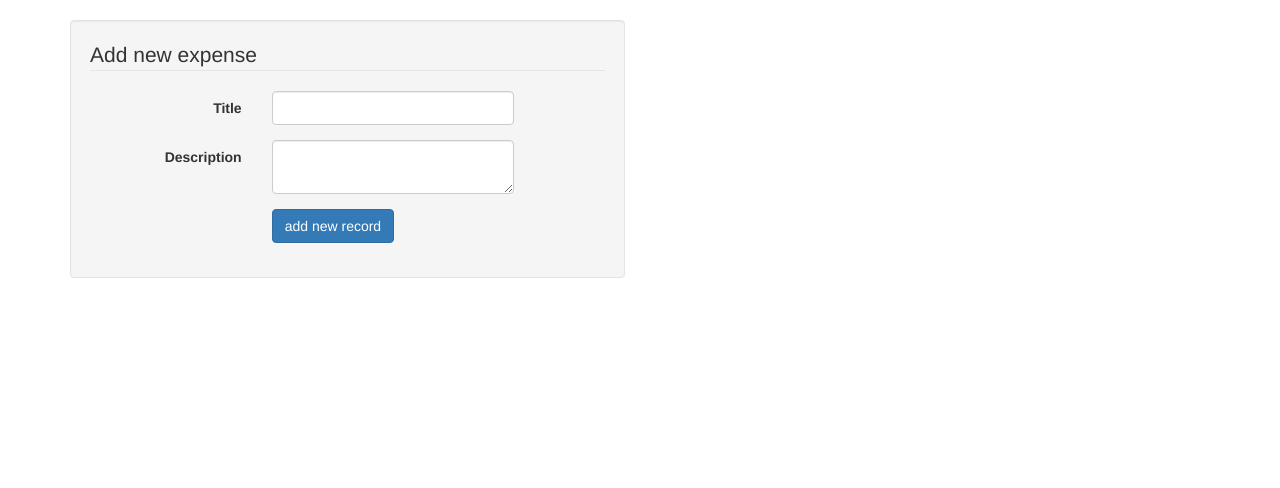
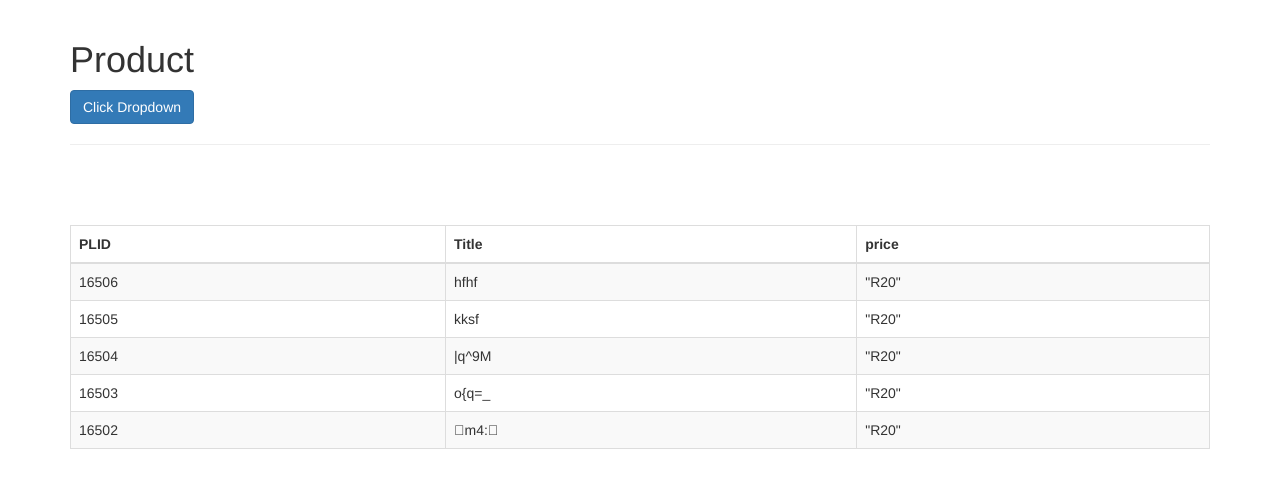
Before and after one commit to denisha/toolio, a Flask app: page /product in a window 1280 px wide. Shown: the part 52-540 px from the top of the page. Run offline with Flask 2, Linux system fonts and the light colour scheme; data comes from the database, SQL or seed files in the repository; some libraries are stand-ins or nearby versions; some web fonts are replaced.

Commit message:
Added Table

```diff
--- a/application/templates/customer.html
+++ b/application/templates/customer.html
@@ -4,58 +4,26 @@
 
 
 
-    <div class="row">
-        <div class="col-lg-6">
-            <div class="well bs-component">
-                <form class="form-horizontal" method="post" action="">
-                    <fieldset>
-                        <legend>Add new expense</legend>
-                        <div class="form-group">
-                            <label for="user_ip" class="col-lg-4 control-label">Title</label>
 
-                            <div class="col-lg-6">
-                                {{ form.title (class="form-control") }}
+        <div class="btn-group">
+            <button class="btn btn-primary dropdown-toggle" data-toggle="dropdown"> Click Dropdown </button>
+            <div class="dropdown-menu">
+              <a class="dropdown-item" href="#">User with credit</a>
+              <div class="dropdown-divider"></div>
+            </div>
+          </div>
 
-                                {% for error in form.errors.title %} <br/>
 
-                                    <div class="alert alert-danger" style="display: inline-block">
-                                        {{ error }}
-                                    </div>
-                                {% endfor %}
-                            </div>
-                        </div>
+    <table class="table table-striped table-bordered table-hover">
+       <thead>
+        <tr>
+            <th>Customer ID</th>
+        </tr>
+        </thead>
 
-                        <div class="form-group">
-                            <label for="user_agent" class="col-lg-4 control-label">Description</label>
-
-                            <div class="col-lg-6">
-                                {{ form.description (class="form-control") }}
-
-                                {% for error in form.errors.description %} <br/>
-
-                                    <div class="alert alert-danger" style="display: inline-block">
-                                        {{ error }}
-                                    </div>
-                                {% endfor %}
-                            </div>
-                        </div>
-
-                        <div class="form-group">
-                            <div class="col-lg-4  col-lg-offset-4">
-
-                                <button type="submit" class="btn btn-primary">add new record</button>
-                            </div>
-                        </div>
-                    </fieldset>
-                </form>
-            </div>
-        </div>
-
-    </div>
+</table>
 
 
 
-    </div>
-
 
 {% endblock content %}
--- a/application/templates/product.html
+++ b/application/templates/product.html
@@ -2,60 +2,42 @@
 {% block content %}
 
 
+   <h1>Product</h1>
 
+   <div class="btn-group">
+            <button class="btn btn-primary dropdown-toggle" data-toggle="dropdown"> Click Dropdown </button>
+            <div class="dropdown-menu">
+              <a class="dropdown-item" href="#">In Stock JHB</a>
+                <div></div>
+                <a class="dropdown-item" href="#">In Stock CPT</a>
+                 <div></div>
+                <a class="dropdown-item" href="#">In Stock both DCs</a>
+              <div class="dropdown-divider"></div>
+            </div>
+          </div>
 
-    <div class="row">
-        <div class="col-lg-6">
-            <div class="well bs-component">
-                <form class="form-horizontal" method="post" action="">
-                    <fieldset>
-                        <legend>Add new expense</legend>
-                        <div class="form-group">
-                            <label for="user_ip" class="col-lg-4 control-label">Title</label>
+<hr/>
 
-                            <div class="col-lg-6">
-                                {{ form.title (class="form-control") }}
+    <table class="table table-striped table-bordered table-hover">
+       <thead>
+        <tr>
+            <th>PLID</th>
+            <th>Title</th>
+            <th>price</th>
+        </tr>
+        </thead>
 
-                                {% for error in form.errors.title %} <br/>
-
-                                    <div class="alert alert-danger" style="display: inline-block">
-                                        {{ error }}
-                                    </div>
-                                {% endfor %}
-                            </div>
-                        </div>
-
-                        <div class="form-group">
-                            <label for="user_agent" class="col-lg-4 control-label">Description</label>
-
-                            <div class="col-lg-6">
-                                {{ form.description (class="form-control") }}
-
-                                {% for error in form.errors.description %} <br/>
-
-                                    <div class="alert alert-danger" style="display: inline-block">
-                                        {{ error }}
-                                    </div>
-                                {% endfor %}
-                            </div>
-                        </div>
-
-                        <div class="form-group">
-                            <div class="col-lg-4  col-lg-offset-4">
-
-                                <button type="submit" class="btn btn-primary">add new record</button>
-                            </div>
-                        </div>
-                    </fieldset>
-                </form>
-            </div>
-        </div>
-
-    </div>
+    {% for products in list_of_products.items %}
+        <tr>
+            <td>{{ products.id}}</td>
+            <td>{{ products.title}}</td>
+            <td>"R20"</td>
+        </tr>
+       {% endfor %}
+</table>
 
 
 
-    </div>
 
 
 {% endblock content %}
--- a/application/views.py
+++ b/application/views.py
@@ -19,7 +19,7 @@ def index(page=1):
 
 
 @app.route('/customer', methods=['GET', 'POST'])
-def add_record():
+def customer():
     form = Form_Record_Add(request.form)
 
     if request.method == 'POST':
@@ -37,21 +37,10 @@ def add_record():
 
 @app.route('/product')
 def product():
-    form = Form_Record_Add(request.form)
-
-    if request.method == 'POST':
-        if form.validate():
-            new_record = SampleTable()
-
-            title = form.title.data
-            description = form.description.data
-
-            new_record.add_data(title, description)
-            logger.info("Adding a new record.")
-            flash("Record added successfully.", category="success")
-
-    return render_template("customer.html", form=form)
-
+    m_tasks = SampleTable()
+    page = 1
+    list_of_products = m_tasks.list_all(page, app.config['LISTINGS_PER_PAGE'])
+    return render_template("product.html", list_of_products=list_of_products)
 
 @threaded_async
 def send_email(app, to, subject, body):
```
Also changed, not shown: application/templates/index.html (+11 -6 lines), 1 other file.
